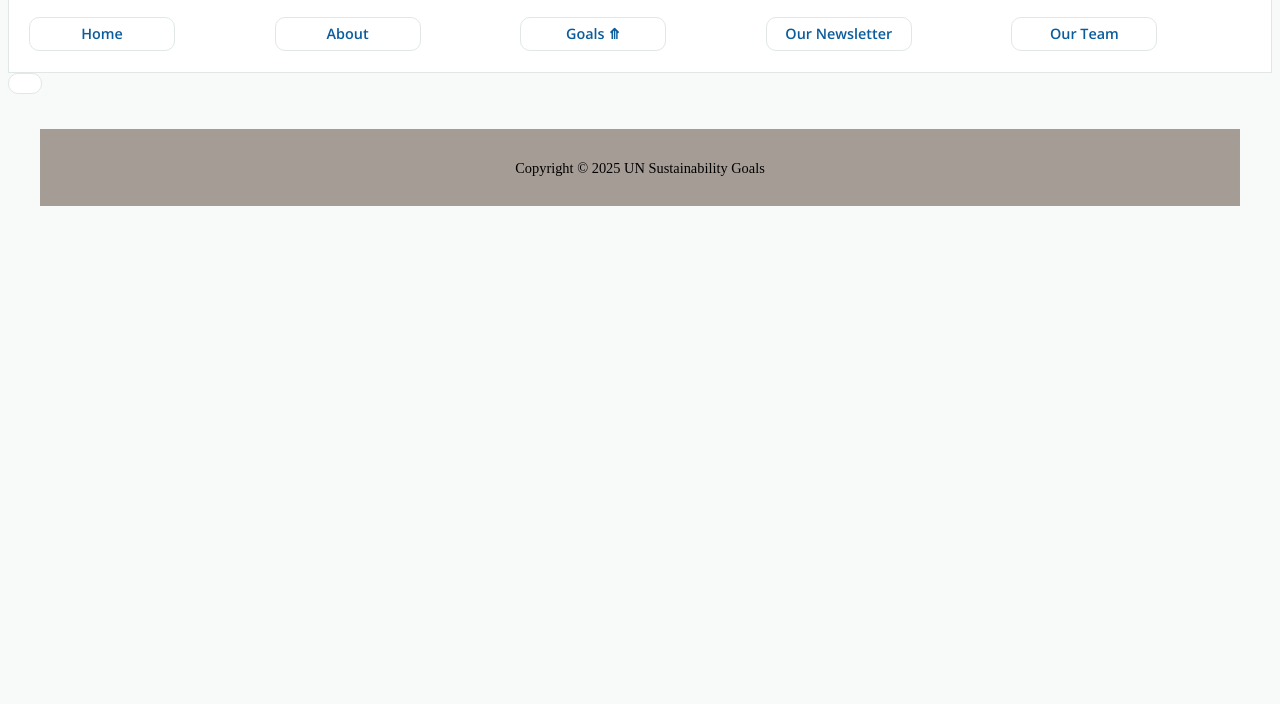
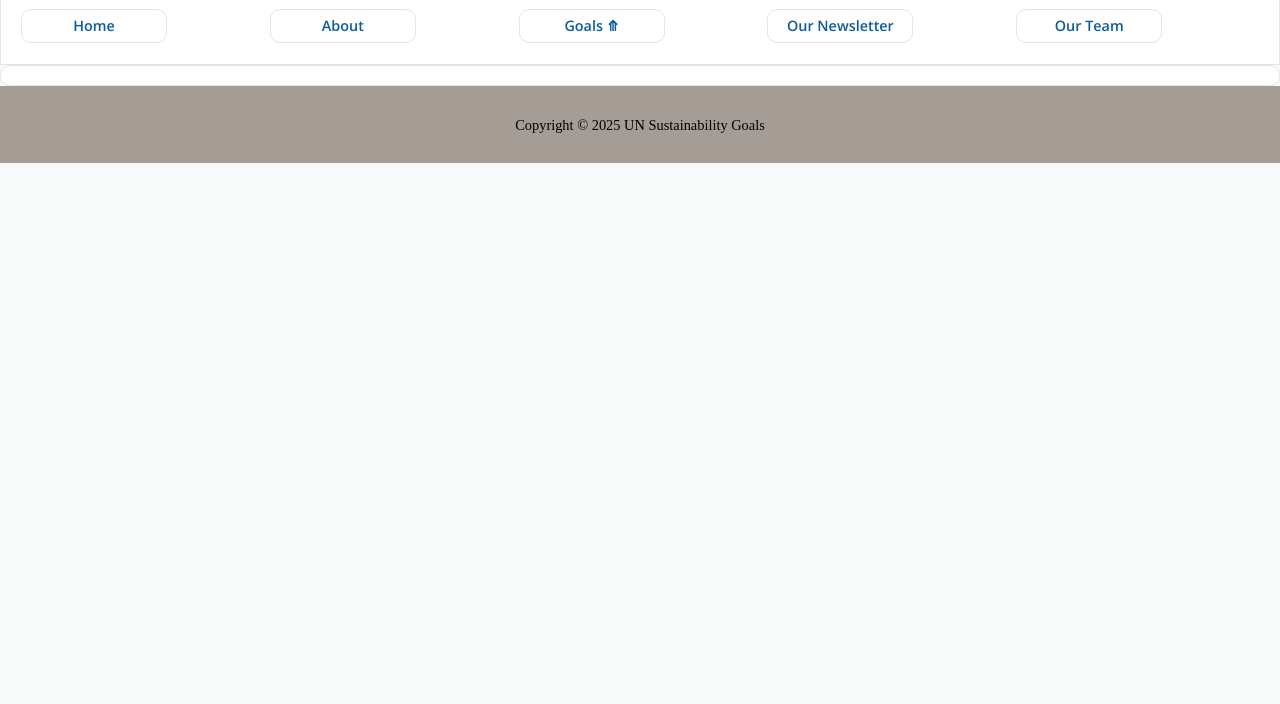
Before and after one commit to poomeron/Web-Dev-group-Project, a website: page public/index.html in a window 1280 px wide. Shown: the part 96-800 px from the top of the page. Drawn offline with nearby package versions, Linux system fonts and the light colour scheme.

Commit message:
Update style.css

```diff
--- a/public/style.css
+++ b/public/style.css
@@ -9,8 +9,17 @@
     --border:#E1E8E4;          /* dividers */
     --focus:#0B5C9C;
 }
+html, body {
+    min-height: 100%;
+    margin: 0;
+}
 
-body{background-color: var(--paper); line-height :16px;}
+body {
+    display: flex;
+    flex-direction: column;
+    background-color: var(--paper);
+    line-height: 16px;
+}
 
 /*for fonts*/
 h1, h2{font-family: "Montserrat", "Open Sans", Arial, sans-serif;}
@@ -63,8 +72,18 @@ li:focus-within .menu, li:hover .menu, .dropdown-toggle[aria-expanded='true'] +
     background: #fff; color: var(--ocean-blue); font-weight: 600; font-family: "Open Sans", Arial, Helvetica, sans-serif; text-decoration: none; text-align: center;
     display: inline-block;}
 
-main{ padding: .6rem 1rem; border: 1px solid var(--border); border-radius: 10px; background: #fff;
-    color: #111; font-weight: 600; text-decoration: none; text-align: center; display: inline-block;}
+    main{
+        padding: .6rem 1rem;
+        border: 1px solid var(--border);
+        border-radius: 10px;
+        background: #fff;
+        color: #111;
+        font-weight: 600;
+        text-align: center;
+
+        flex: 1;
+        display: block;
+    }
 
 .mainForm{max-width: 800px; margin: 24px auto; padding:0 20px; display: block; gap: 24px;}
 
@@ -164,7 +183,7 @@ footer {
     text-align: center;
     color: #000000;
     padding: 16px;
-    margin: 32px;
+    margin: 0px;
 }
 
 @media only screen and (max-width: 808px){
```
